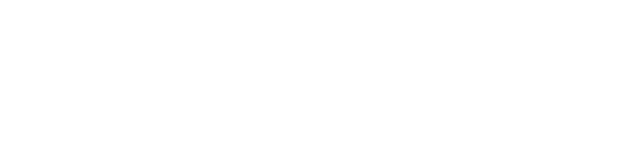
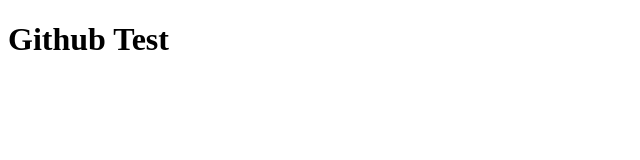
Before and after one commit to yannicklansink/working_with_data-apis, a plain HTML site: page index.html in a window 1280 px wide. Shown: the whole page, without its empty margins (0-640 px from the left). Drawn offline with Linux system fonts and the light colour scheme.

Commit message:
updated index.html

```diff
--- a/index.html
+++ b/index.html
@@ -7,6 +7,7 @@
     <title>Coding train: Data/APIs 1</title>
 </head>
 <body>
+    <h1>Github Test</h1>
     <script>
 
 
```
